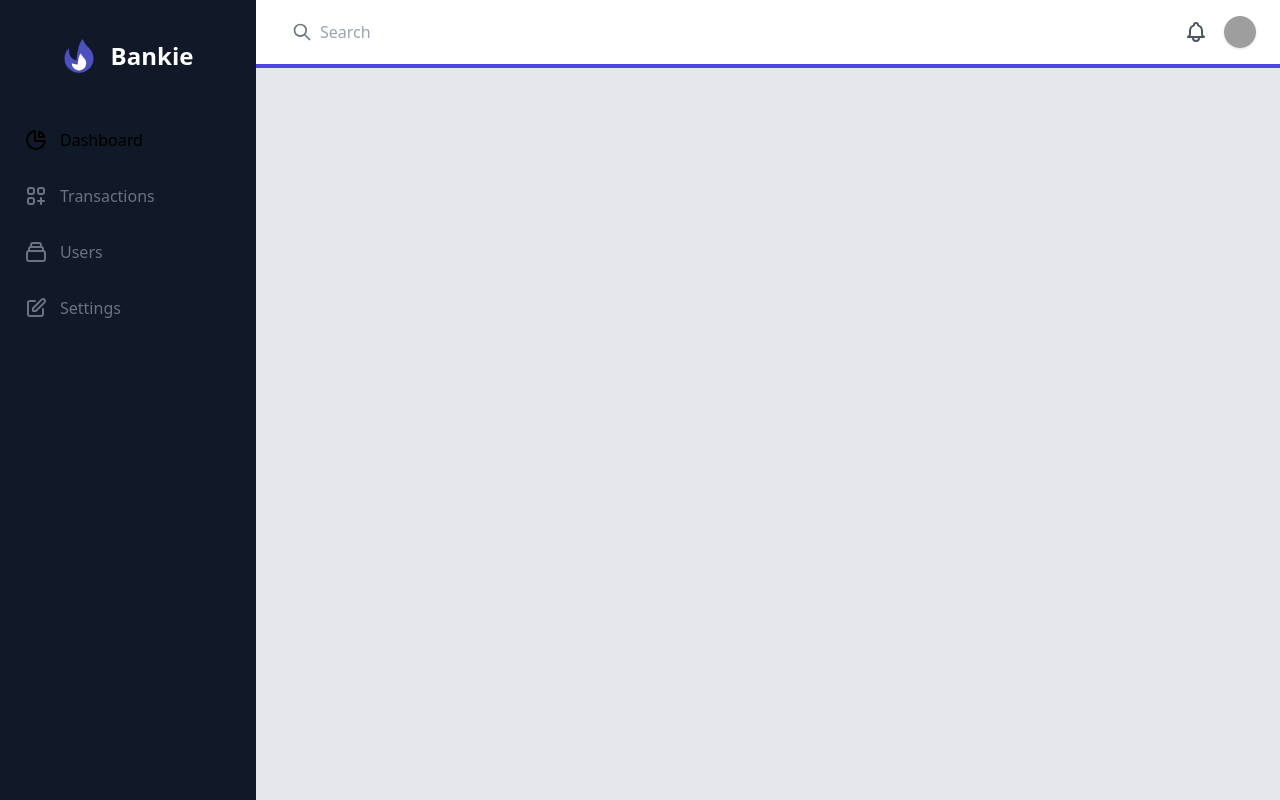
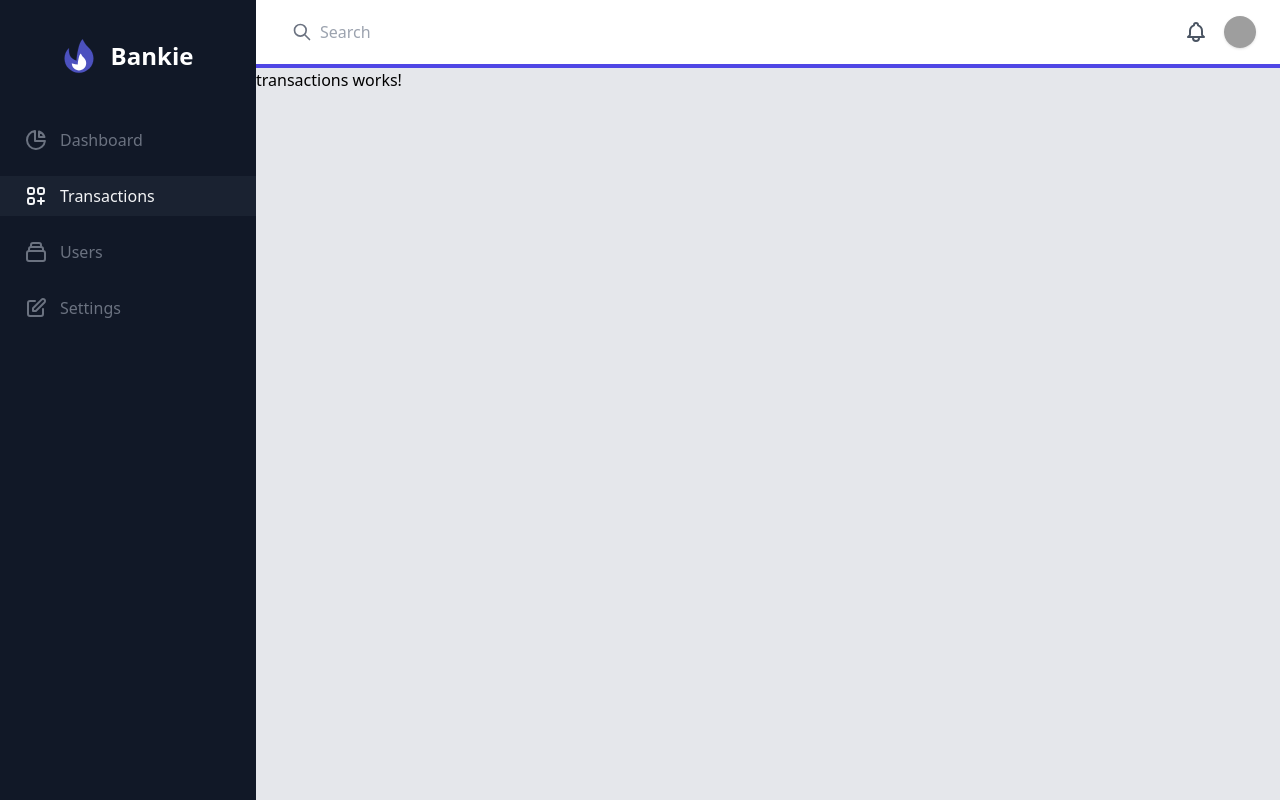
Before and after one commit to IEdiong/bankie-app, an Angular app: page /transactions in a window 1280 px wide. Before the commit this address led to /. Built offline with nearby package versions, Linux system fonts and the light colour scheme; grey boxes are pictures that could not be loaded.

Commit message:
fix active nav link

```diff
--- a/src/app/app-routing.module.ts
+++ b/src/app/app-routing.module.ts
@@ -1,9 +1,11 @@
 import { NgModule } from '@angular/core';
 import { RouterModule, Routes } from '@angular/router';
 import { DashboardComponent } from './dashboard/dashboard.component';
+import { TransactionsComponent } from './transactions/transactions.component';
 
 const routes: Routes = [
   { path: 'dashboard', component: DashboardComponent },
+  { path: 'transactions', component: TransactionsComponent },
   {
     path: '',
     redirectTo: 'dashboard',
--- a/src/app/app.module.ts
+++ b/src/app/app.module.ts
@@ -6,11 +6,13 @@ import { AppComponent } from './app.component';
 import { DashboardComponent } from './dashboard/dashboard.component';
 import { SharedModule } from './shared/shared.module';
 import { CoreModule } from './core/core.module';
+import { TransactionsComponent } from './transactions/transactions.component';
 
 @NgModule({
   declarations: [
     AppComponent,
-    DashboardComponent
+    DashboardComponent,
+    TransactionsComponent
   ],
   imports: [
     BrowserModule,
--- a/src/app/shared/layout/sidebar/sidebar.component.html
+++ b/src/app/shared/layout/sidebar/sidebar.component.html
@@ -42,9 +42,12 @@
 
   <nav class="mt-10">
     <a
-      class="flex items-center px-6 py-2 mt-4 hover:bg-gray-700 hover:bg-opacity-25 hover:text-gray-100"
+      #rla1="routerLinkActive"
       [routerLink]="['dashboard']"
       routerLinkActive="bg-gray-700 bg-opacity-25 text-gray-100"
+      class="flex items-center px-6 py-2 mt-4 hover:bg-gray-700 hover:bg-opacity-25 hover:text-gray-100"
+      [ngClass]="{ 'text-gray-500': !rla1.isActive }"
+      (click)="closeSidebar()"
     >
       <svg
         class="w-6 h-6"
@@ -71,9 +74,12 @@
     </a>
 
     <a
-      class="flex items-center px-6 py-2 mt-4 text-gray-500 hover:bg-gray-700 hover:bg-opacity-25 hover:text-gray-100"
+      #rla2="routerLinkActive"
       [routerLink]="['transactions']"
       routerLinkActive="bg-gray-700 bg-opacity-25 text-gray-100"
+      class="flex items-center px-6 py-2 mt-4 hover:bg-gray-700 hover:bg-opacity-25 hover:text-gray-100"
+      [ngClass]="{ 'text-gray-500': !rla2.isActive }"
+      (click)="closeSidebar()"
     >
       <svg
         class="w-6 h-6"
@@ -94,9 +100,12 @@
     </a>
 
     <a
-      class="flex items-center px-6 py-2 mt-4 text-gray-500 hover:bg-gray-700 hover:bg-opacity-25 hover:text-gray-100"
+      #rla3="routerLinkActive"
       [routerLink]="['users']"
       routerLinkActive="bg-gray-700 bg-opacity-25 text-gray-100"
+      class="flex items-center px-6 py-2 mt-4 hover:bg-gray-700 hover:bg-opacity-25 hover:text-gray-100"
+      [ngClass]="{ 'text-gray-500': !rla3.isActive }"
+      (click)="closeSidebar()"
     >
       <svg
         class="w-6 h-6"
@@ -117,9 +126,12 @@
     </a>
 
     <a
-      class="flex items-center px-6 py-2 mt-4 text-gray-500 hover:bg-gray-700 hover:bg-opacity-25 hover:text-gray-100"
+      #rla4="routerLinkActive"
       [routerLink]="['settings']"
       routerLinkActive="bg-gray-700 bg-opacity-25 text-gray-100"
+      class="flex items-center px-6 py-2 mt-4 hover:bg-gray-700 hover:bg-opacity-25 hover:text-gray-100"
+      [ngClass]="{ 'text-gray-500': !rla4.isActive }"
+      (click)="closeSidebar()"
     >
       <svg
         class="w-6 h-6"
--- /dev/null
+++ b/src/app/transactions/transactions.component.html
@@ -0,0 +1 @@
+<p>transactions works!</p>
--- /dev/null
+++ b/src/app/transactions/transactions.component.ts
@@ -0,0 +1,11 @@
+import { Component } from '@angular/core';
+
+@Component({
+  selector: 'app-transactions',
+  templateUrl: './transactions.component.html',
+  styles: [
+  ]
+})
+export class TransactionsComponent {
+
+}
--- a/src/styles.css
+++ b/src/styles.css
@@ -2,6 +2,8 @@
 @tailwind components;
 @tailwind utilities;
 
-body {
-  background: #edf2f7;
+@layer base {
+  body {
+    background: #edf2f7;
+  }
 }
```
